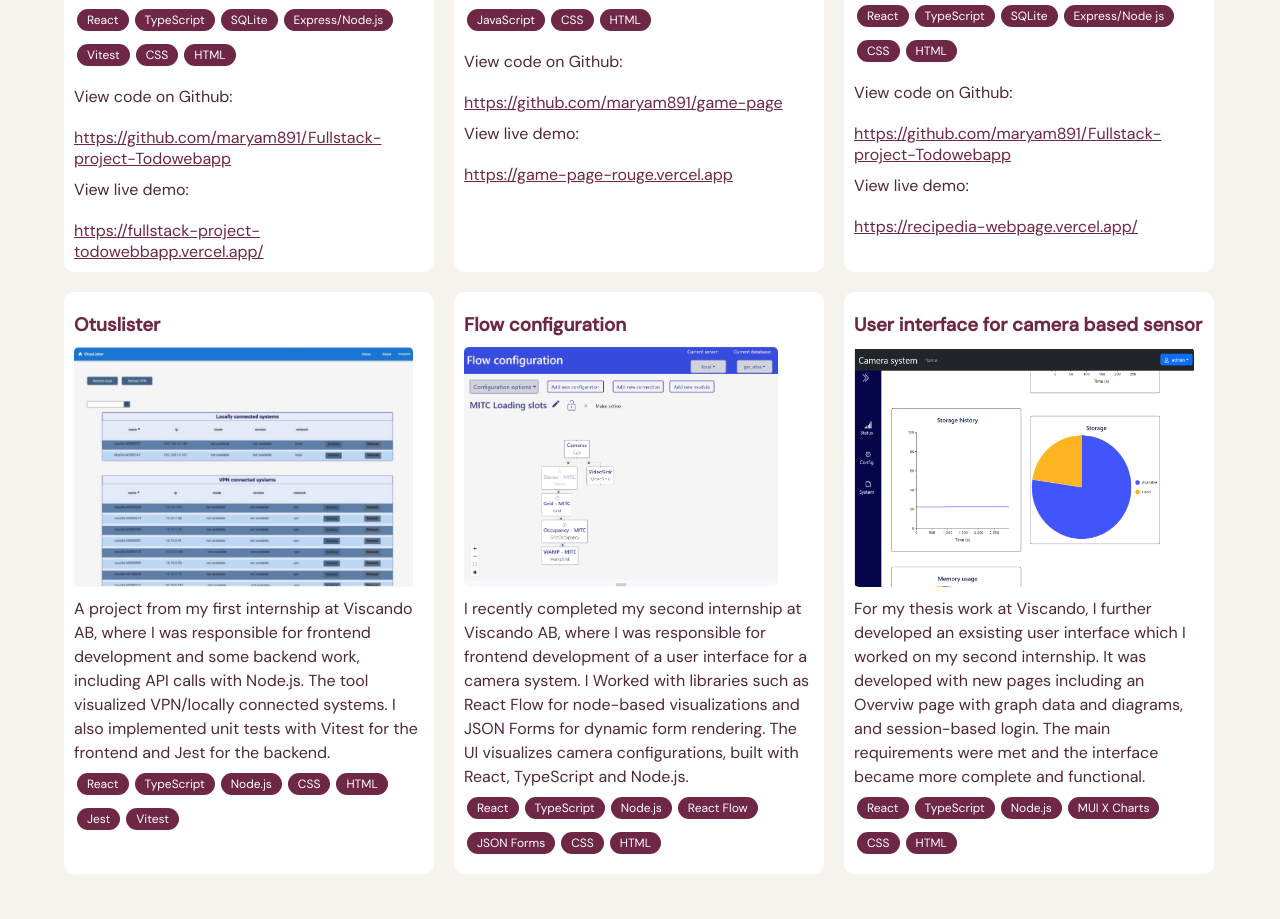
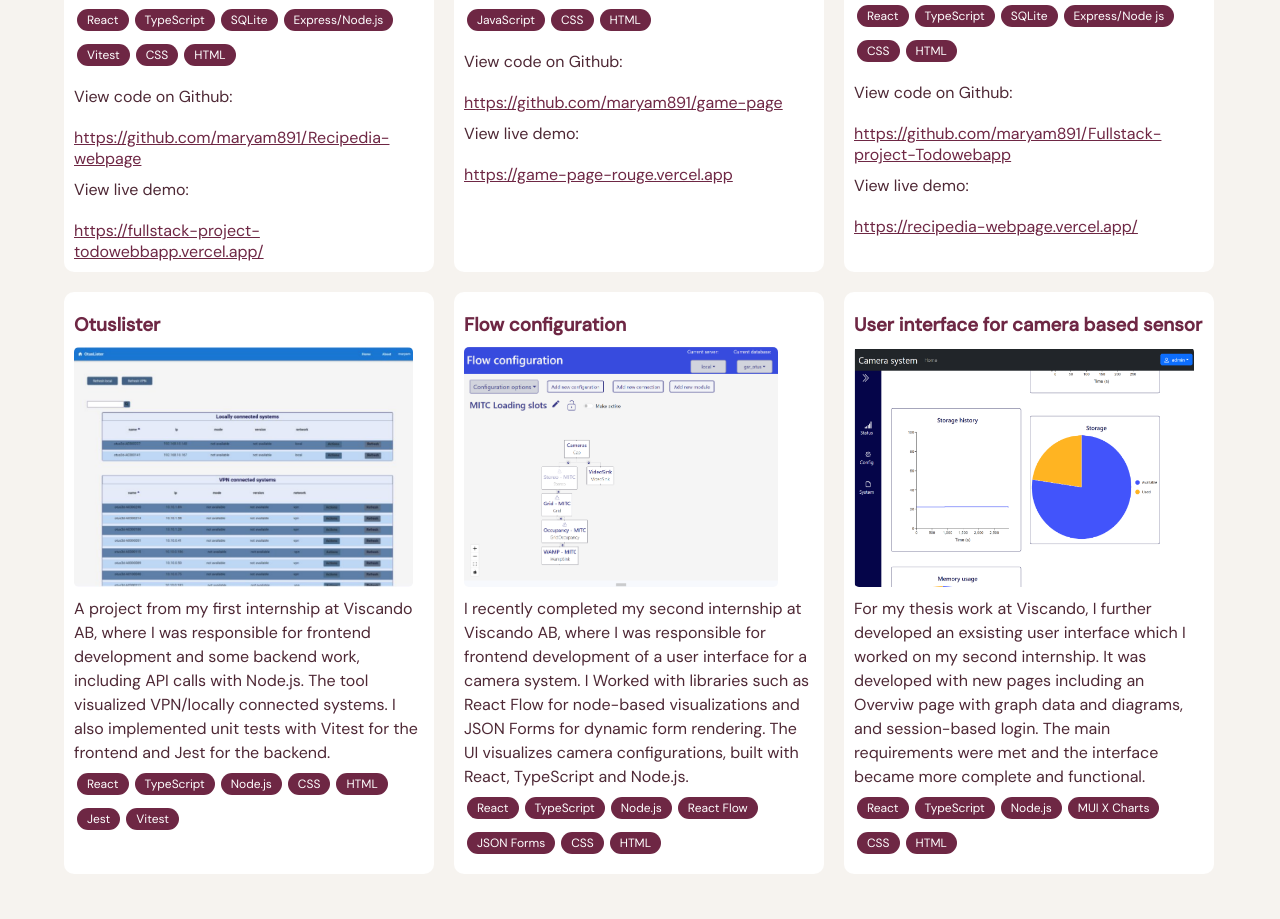
Before and after one commit to maryam891/Portfolio, a React (Vite) app: page / in a window 1280 px wide. Shown: the part 1709-2628 px from the top of the page. Built offline with nearby package versions, Linux system fonts and the light colour scheme.

Commit message:
updated with correct github link for Recipes project

```diff
--- a/src/data.ts
+++ b/src/data.ts
@@ -29,7 +29,7 @@ export const projects: Project[] = [
       "CSS",
       "HTML",
     ],
-    githubUrl: "https://github.com/maryam891/Fullstack-project-Todowebapp",
+    githubUrl: "https://github.com/maryam891/Recipedia-webpage",
     liveUrl: "https://fullstack-project-todowebbapp.vercel.app/",
     img: todoImg,
   },
```
